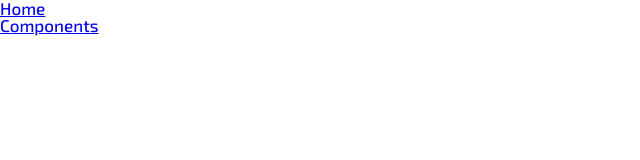
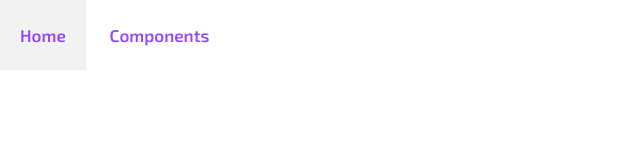
Before and after one commit to webuxmotion/hi-eddy-html, a plain HTML site: page index.html in a window 1280 px wide. Shown: the whole page, without its empty margins (0-640 px from the left). Drawn offline with Linux system fonts and the light colour scheme.

Commit message:
nav-item

```diff
--- a/index.html
+++ b/index.html
@@ -11,6 +11,7 @@
     />
     <link rel="stylesheet" href="css/reset.css" />
     <link rel="stylesheet" href="css/style.css" />
+    <link rel="stylesheet" href="css/nav-item.css" />
   </head>
   <body>
     <div>
```
